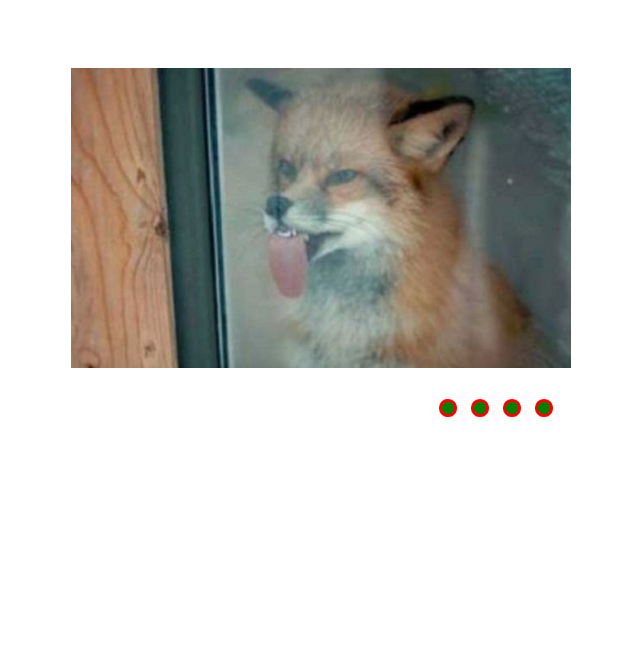
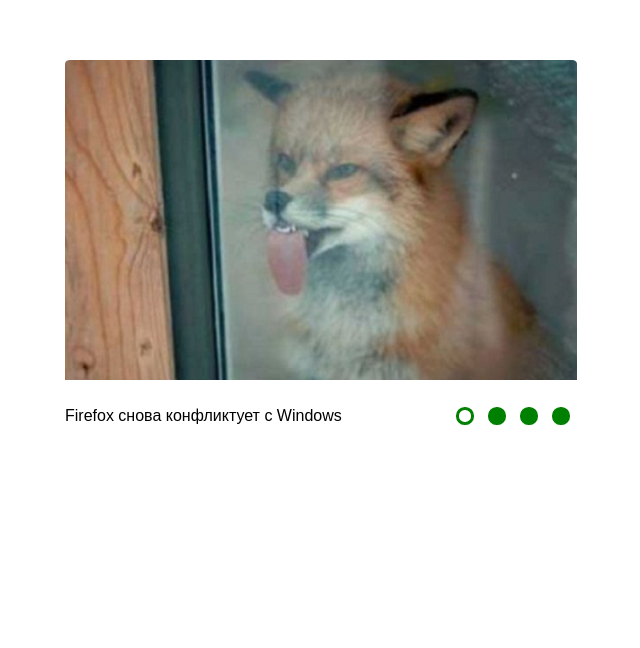
Before and after one commit to AnatoliyIliev/cssMemSlider, a plain HTML site: page cssMemSlider/index.html in a window 1280 px wide. Shown: the part 152-800 px from the top of the page, without its empty margins (319-959 px from the left). Drawn offline with Linux system fonts and the light colour scheme.

Commit message:
feat: slid image and text on Sun-May-15 2022: 5:50:13 PM

```diff
--- a/cssMemSlider/index.html
+++ b/cssMemSlider/index.html
@@ -9,74 +9,49 @@
   </head>
   <body>
     <div class="container">
+      <input type="radio" id="slide-1" name="slide" checked/>
+      <input type="radio" id="slide-2" name="slide"/>
+      <input type="radio" id="slide-3" name="slide"/>
+      <input type="radio" id="slide-4" name="slide"/>
+
       <div class="slider-img">
         <figure class="figure">
           <img
-            class="image"
-            id="slide-1"
+            class="image image-1"
             src="./assets/1.jpg"
             alt="Firefox & Windows"
           />
           <img
-            class="image"
-            id="slide-2"
+            class="image image-2"
             src="./assets/2.jpg"
             alt="My face 27/7"
           />
           <img
-            class="image"
-            id="slide-3"
+            class="image image-3"
             src="./assets/3.jpg"
             alt="Good morning"
           />
           <img
-            class="image"
-            id="slide-4"
+            class="image image-4"
             src="./assets/4.jpg"
             alt="Need for spirt"
           />
         </figure>
       </div>
-      <!-- <ul class="slider-img">
-        <li class="slider-item">
-          <img class="image" src="./assets/1.jpg" alt="Firefox & Windows" />
-          <p class="text">Firefox снова конфликтует с Windows</p>
-        </li>
-        <li>
-          <img class="image" src="./assets/2.jpg" alt="My face 27/7" />
-          <p>Не понимаю почему люди от меня шарахаются - мое лицо 24/7</p>
-        </li>
-        <li>
-          <img class="image" src="./assets/3.jpg" alt="Good morning" />
-          <p>Доброе утро, соседи!</p>
-        </li>
-        <li>
-          <img class="image" src="./assets/4.jpg" alt="Need for spirt" />
-          <p>Need for spirt</p>
-        </li>
-      </ul> -->
-      <ul class="slider-nav">
-        <li class="slider-li">
-          <a class="slider-link" href="#slide-1"
-            ><span class="circle"></span
-          ></a>
-        </li>
-        <li class="slider-li">
-          <a class="slider-link" href="#slide-2"
-            ><span class="circle"></span
-          ></a>
-        </li>
-        <li class="slider-li">
-          <a class="slider-link" href="#slide-3"
-            ><span class="circle"></span
-          ></a>
-        </li>
-        <li class="slider-li">
-          <a class="slider-link" href="#slide-4"
-            ><span class="circle"></span
-          ></a>
-        </li>
-      </ul>
+      <div class="slider-text">
+        <p class="text text-1" href="#slide-1">Firefox снова конфликтует с Windows</p>
+        <p class="text text-2" href="#slide-2">
+          Не понимаю почему люди от меня шарахаются - мое лицо 24/7
+        </p>
+        <p class="text text-3" href="#slide-3">Доброе утро, соседи!</p>
+        <p class="text text-4" href="#slide-4">Need for spirt</p>
+      </div>
+      <div class="slider-nav">
+        <label class="slider-link slide-1" for="slide-1"><span class="control"></label>
+        <label class="slider-link slide-2" for="slide-2"><span class="control"></label>
+        <label class="slider-link slide-3" for="slide-3"><span class="control"></label>
+        <label class="slider-link slide-4" for="slide-4"><span class="control"></label>
+      </div>
     </div>
   </body>
 </html>
--- a/cssMemSlider/style.css
+++ b/cssMemSlider/style.css
@@ -1,7 +1,7 @@
 html,
 body {
   height: 100%;
-  margin: 0px;
+  margin: 0;
   font-family: sans-serif;
 }
 
@@ -16,8 +16,8 @@ ul{
   height: 100vh;
 
   display: grid;
-  grid-template-columns: 350px 150px;
-  grid-template-rows: 300px 20px 40px;
+  grid-template-columns: 30% 10%;
+  grid-template-rows: 20em 1em 2.5em;
   align-content: center;
   justify-content: center;
 }
@@ -29,13 +29,31 @@ ul{
 }
 
 .figure{
+  display: flex;
   margin: 0;
 }
 
 .image{
   width: 100%;
   height: 100%;
+  border-radius: 1%;
   object-fit: cover;
+  transform: translateX(100%);
+  transition: transform 0.5s ease-in-out;
+
+}
+
+#slide-1:checked ~ .slider-img > .figure > .image-1 {
+  transform: translateX(0%);
+}
+#slide-2:checked ~ .slider-img > .figure > .image-2 {
+  transform: translateX(-100%);
+}
+#slide-3:checked ~ .slider-img > .figure > .image-3 {
+  transform: translateX(-200%);
+}
+#slide-4:checked ~ .slider-img > .figure > .image-4 {
+  transform: translateX(-300%);
 }
 
 .slider-nav{
@@ -47,32 +65,70 @@ ul{
   align-items: center;
 }
 
+input {
+  visibility: hidden;
+  width: 0;
+  height: 0;
+  margin: 0;
+  display: block;
+}
+
 .slider-link{
   display: flex;
-  height: 2em;
-  width: 2em;
+  height: 2rem;
+  width: 2rem;
   justify-content: center;
   align-items: center;
 
   cursor: pointer;
 }
 
-.circle{
+.control{
   display: flex;
   background-color:green;
-  border: 0.2em solid red;
+  border: 0.2rem solid green;
   border-radius: 50%;
   outline: 0;
-  height: 0.7em;
-  width: 0.7em;
+  height: 0.7rem;
+  width: 0.7rem;
+  transition: all 0.3s ease-in-out;
 }
 
+.slider-link:hover .control{
+  border: 0.2rem solid tomato;
+  background-color: tomato;
+}
 
+#slide-1:checked  ~ .slider-nav > .slide-1 > .control,
+#slide-2:checked  ~ .slider-nav > .slide-2 > .control,
+#slide-3:checked  ~ .slider-nav > .slide-3 > .control,
+#slide-4:checked  ~ .slider-nav > .slide-4 > .control{
+  border: 0.2rem solid green;
+  background-color: transparent;
+}
 
-
-
-
-.text {
+.slider-text {
   grid-column: 1 / 2;
   grid-row: 3 / 4;
+  overflow: hidden;
+  align-items: center;
 }
+
+.text{
+  margin: 0;
+  transform: translateY(-500%);
+  transition: transform 0.5s ease-in-out;
+}
+
+#slide-1:checked ~ .slider-text > .text-1 {
+  transform: translateY(60%);
+}
+#slide-2:checked ~ .slider-text > .text-2 {
+  transform: translateY(-50%);
+}
+#slide-3:checked ~ .slider-text > .text-3 {
+  transform: translateY(-250%);
+}
+#slide-4:checked ~ .slider-text > .text-4 {
+  transform: translateY(-345%);
+}
```
